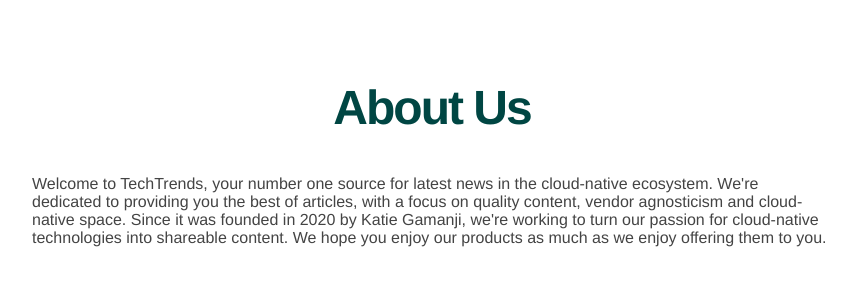
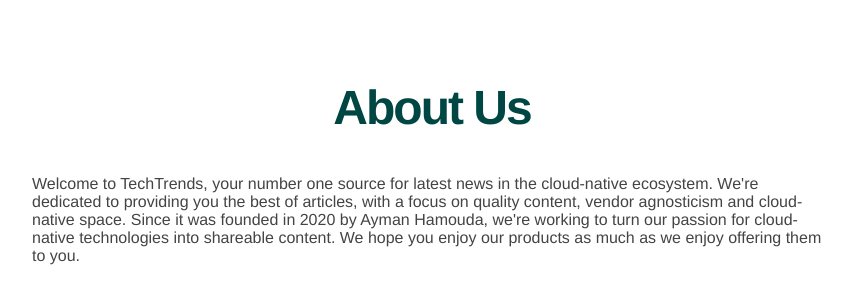
Before and after one commit to aymanhamouda/python-helloworld-v2.0.0, a Flask app: page /about in a window 1280 px wide. Shown: the part 60-364 px from the top of the page, without its empty margins (208-1060 px from the left). Run offline with Flask 2, Linux system fonts and the light colour scheme.

Commit message:
Update about.html

```diff
--- a/techtrends/templates/about.html
+++ b/techtrends/templates/about.html
@@ -3,6 +3,6 @@
 {% block content %}
     <h2>{% block title %} About Us{% endblock %}</h2>
     <p>
-    Welcome to TechTrends, your number one source for latest news in the cloud-native ecosystem. We're dedicated to providing you the best of articles, with a focus on quality content, vendor agnosticism and cloud-native space. Since it was founded in 2020 by Katie Gamanji, we're working to turn our passion for cloud-native technologies into shareable content. We hope you enjoy our products as much as we enjoy offering them to you.
+    Welcome to TechTrends, your number one source for latest news in the cloud-native ecosystem. We're dedicated to providing you the best of articles, with a focus on quality content, vendor agnosticism and cloud-native space. Since it was founded in 2020 by Ayman Hamouda, we're working to turn our passion for cloud-native technologies into shareable content. We hope you enjoy our products as much as we enjoy offering them to you.
     </p>
 {% endblock %}
```
